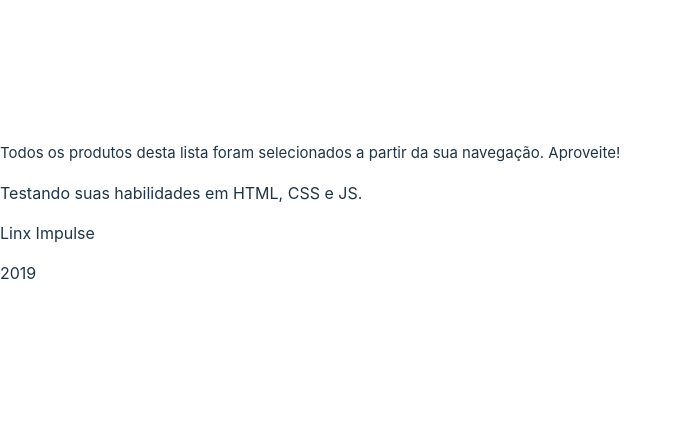
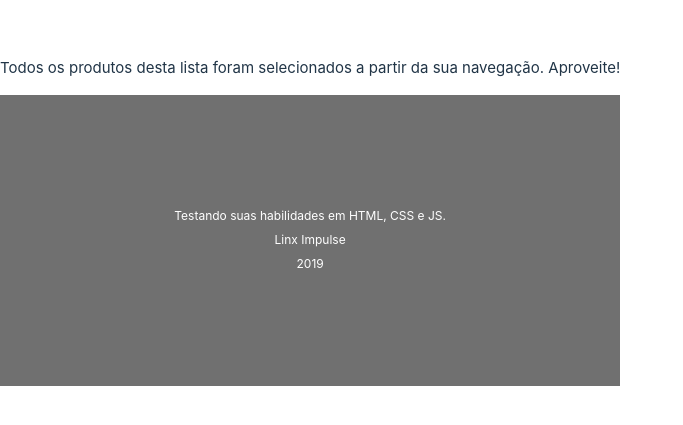
Before and after one commit to Lisandradecassia/react-mock-m5, a React (Vite) app: page / in a window 1280 px wide. Shown: the part 187-612 px from the top of the page, without its empty margins (0-683 px from the left). Built offline with nearby package versions, Linux system fonts and the light colour scheme.

Commit message:
feat: connecting route from footer.module.css

```diff
--- a/src/components/Footer/Footer.jsx
+++ b/src/components/Footer/Footer.jsx
@@ -1,11 +1,12 @@
 import React from "react";
+import S from "./Footer.module.css";
 
 const Footer = () => {
   return (
-    <footer>
-      <p>Testando suas habilidades em HTML, CSS e JS.</p>
-      <p>Linx Impulse</p>
-      <p>2019</p>
+    <footer className={S.footer}>
+      <p className={S.p}>Testando suas habilidades em HTML, CSS e JS.</p>
+      <p className={S.p}>Linx Impulse</p>
+      <p className={S.p}>2019</p>
     </footer>
   );
 };
--- /dev/null
+++ b/src/components/Footer/Footer.module.css
@@ -0,0 +1,15 @@
+.p {
+    font-size: 12px;
+    text-align: center;
+    margin: 0;
+}
+
+.footer{
+    align-items: center;
+    justify-content: center;
+    flex-direction: column;
+    display: flex;
+    color: #FFF;
+    background-color: #707070;
+    height: 291px;
+}
```
